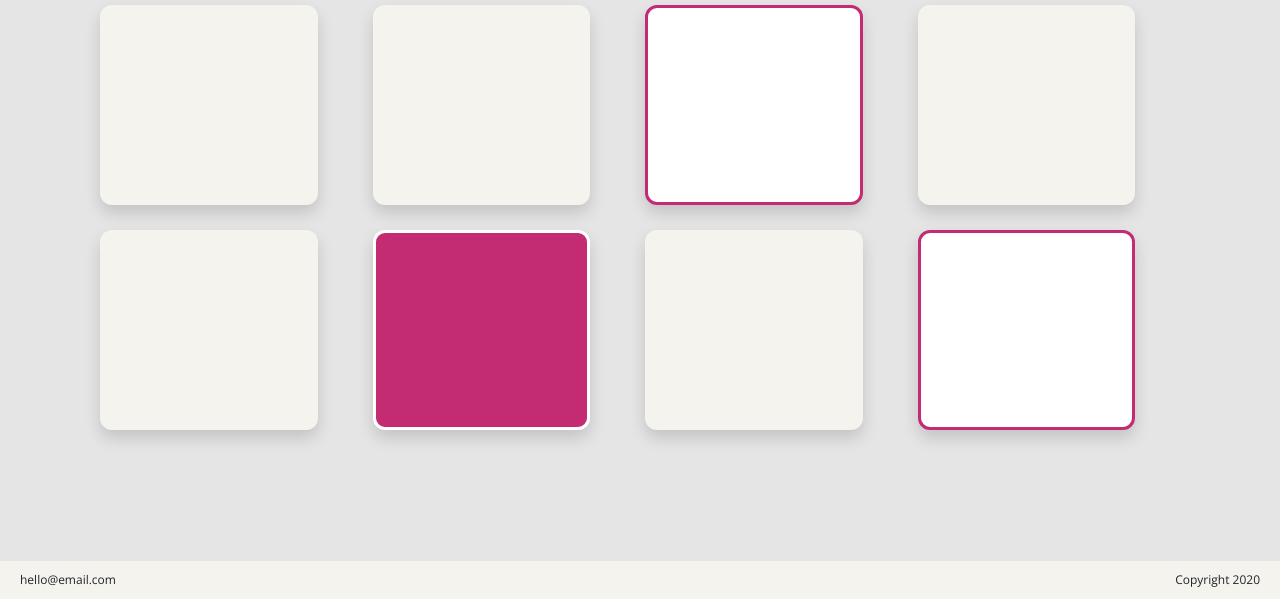
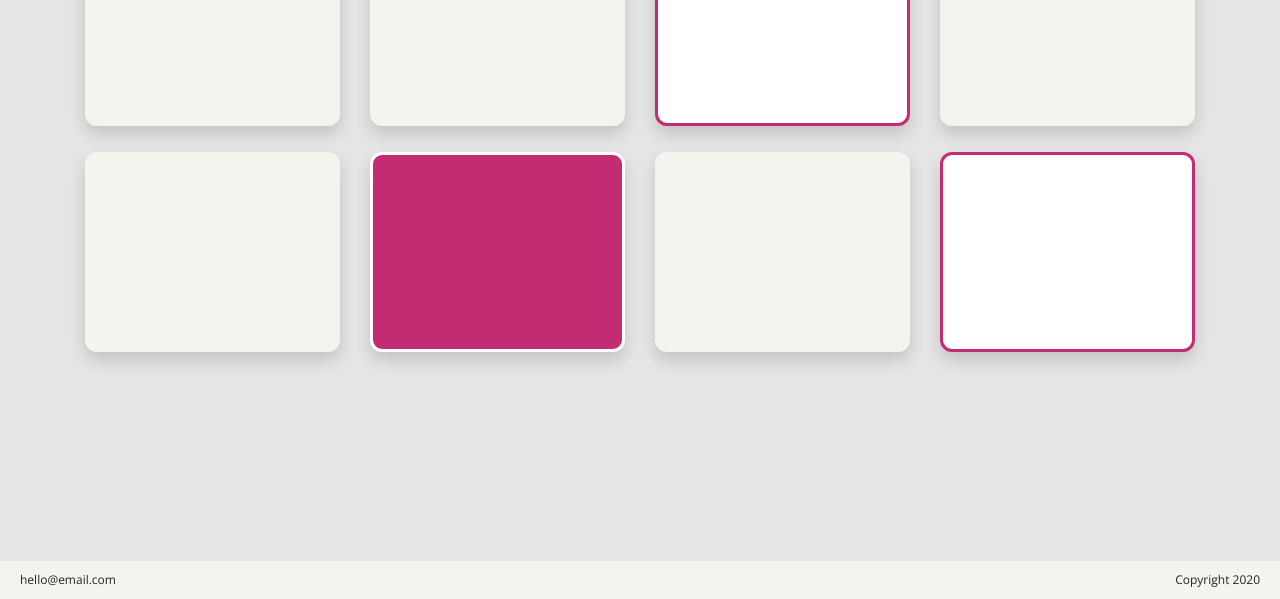
Before and after one commit to devMichelle/michelle-narverud-css-frameworks-ma1, a plain HTML site: page index.html in a window 1280 px wide. Shown: the part 201-800 px from the top of the page. Drawn offline with nearby package versions, Linux system fonts and the light colour scheme.

Commit message:
Updated files

```diff
--- a/index.html
+++ b/index.html
@@ -13,7 +13,7 @@
 </head>
 <body>
     <header>
-        <nav class="navbar navbar-expand-lg navbar-light bg-light">
+        <nav class="navbar navbar-expand-lg navbar-light bg-light fixed-top">
             <a class="navbar-brand" href="index.html">MA1</a>
             <button class="navbar-toggler" type="button" data-toggle="collapse" data-target="#navbarNav" aria-controls="navbarNav" aria-expanded="false" aria-label="Toggle navigation">
               <span class="navbar-toggler-icon"></span>
@@ -34,42 +34,42 @@
         <h1 class="main__header">Page heading</h1>
         <div class="container">
             <div class="row">
-                <div class="col-sm-6 col-md-3 card-deck">
+                <div class="col-md-6 col-lg-3 card-deck m-2">
                     <div class="card card--default shadow">
 
                     </div>
                 </div>
-                <div class="col-sm-6 col-md-3 card-deck">
+                <div class="col-md-6 col-lg-3 card-deck m-2">
                     <div class="card card--default shadow">
 
                     </div>
                 </div>
-                <div class="col-sm-6 col-md-3 card-deck">
+                <div class="col-md-6 col-lg-3 card-deck m-2">
                     <div class="card card--border shadow">
 
                     </div>
                 </div>
-                <div class="col-sm-6 col-md-3 card-deck">
+                <div class="col-md-6 col-lg-3 card-deck m-2">
                     <div class="card card--default shadow h-100 w-100">
 
                     </div>
                 </div>
-                <div class="col-sm-6 col-md-3 card-deck">
+                <div class="col-md-6 col-lg-3 card-deck m-2">
                     <div class="card card--default shadow">
 
                     </div>
                 </div>
-                <div class="col-sm-6 col-md-3 card-deck">
+                <div class="col-md-6 col-lg-3 card-deck m-2">
                     <div class="card card--solid shadow">
 
                     </div>
                 </div>
-                <div class="col-sm-6 col-md-3 card-deck">
+                <div class="col-md-6 col-lg-3 card-deck m-2">
                     <div class="card card--default shadow">
 
                     </div>
                 </div>
-                <div class="col-sm-6 col-md-3 card-deck">
+                <div class="col-md-6 col-lg-3 card-deck m-2">
                     <div class="card card--border shadow">
 
                     </div>
--- a/sass/partials/_home.scss
+++ b/sass/partials/_home.scss
@@ -1,20 +1,19 @@
 .main__header {
   font-size: map-get($textsizes, page-heading);
   color: $color-text-page-heading;
-  padding: 40px 0px;
+  padding: 40px 0px 28px;
   text-align: center;
 }
 
-.row {
-  gap: 25px;
-  margin: 0px auto;
+.card-deck {
+  margin: 13px 0px !important;
 }
 
 .card {
   border-radius: 12px;
   border-style: none;
-  min-height: 200px;
-  //width: 100%;
+  min-height: 25vh;
+  margin: 0px !important;
 }
 
 .card:hover {
```
Also changed, not shown: css/style.css, 1 other file.
